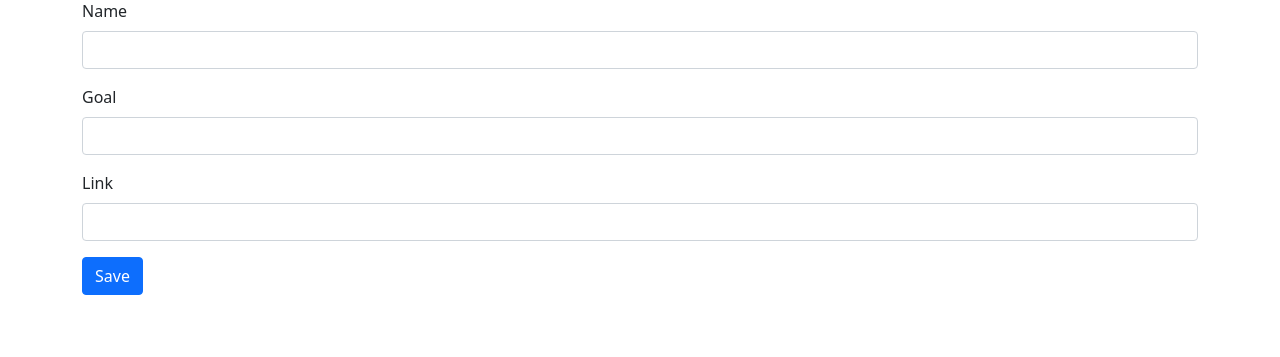
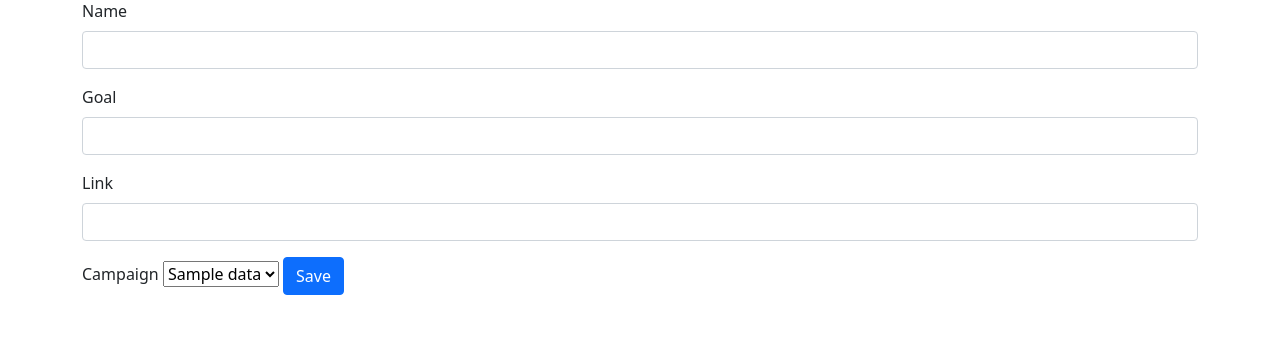
Before and after one commit to iefraim/crowdfunding, a PHP site: page /admin/edit_team.php in a window 1280 px wide. Shown: the part 81-438 px from the top of the page. Run offline with PHP 8.4, Linux system fonts and the light colour scheme; tables that the repository leaves empty or names only in its code hold one stand-in row (values such as "Sample post"); data that the repository does not hold is empty.

Commit message:
added campaign to edit

```diff
--- a/public/admin/edit_team.php
+++ b/public/admin/edit_team.php
@@ -9,19 +9,21 @@ if(isset($_GET["id"])){
         "ID"=>false,
         "name"=>"",
         "goal"=>"",
-        "link"=>""
+        "link"=>"",
+        "campaign_id"=>""
     ];
 }
+$campaigns=query("SELECT * FROM `fundraiser_data`");
 
 if(isset($_POST["name"])){
     foreach ($_POST as $key => $value) {
         $$key=$db->real_escape_string($value);
     }
     if(isset($_GET["id"])){
-        $query="UPDATE `teams` SET `name`='$name',`goal`='$goal',`link`='$link' WHERE `id`=$id";
+        $query="UPDATE `teams` SET `name`='$name',`goal`='$goal',`link`='$link' ,`campaign_id`='$campaign' WHERE `id`=$id";
     }
     else{
-        $query="INSERT INTO `teams` (`name`,`goal`,`link`) VALUES ('$name','$goal','$link' )";
+        $query="INSERT INTO `teams` (`name`,`goal`,`link`,`campaign_id`) VALUES ('$name','$goal','$link','$campaign' )";
     }
     query($query);
     header("Location:./teams.php");
@@ -46,6 +48,14 @@ if(isset($_POST["name"])){
             <input type="number" class="form-control" name="goal" required value="<?=$data["goal"]?>">           </div><div class="mb-3">
             <label for="name" class="form-label">Link</label>
             <input type="text" class="form-control" name="link" required value="<?=$data["link"]?>">           </div><div class="mb-3">
+            <label for="campaign">Campaign</label>
+            <select name="campaign">
+                <?php
+                    foreach ($campaigns as $campaign ) {?>
+                        <option value=<?=$campaign["ID"]?>
+                        <?=$campaign["ID"]==$data["campaign_id"]?"selected":""?>><?=$campaign["name"]?></option>
+                    <?php }?>
+            </select>
             <button type="submit" class="btn btn-primary">Save</button>           </div>
         </form>
     </div>
```
Also changed, not shown: public/admin/edit_donation.php (+8 -1 lines).
